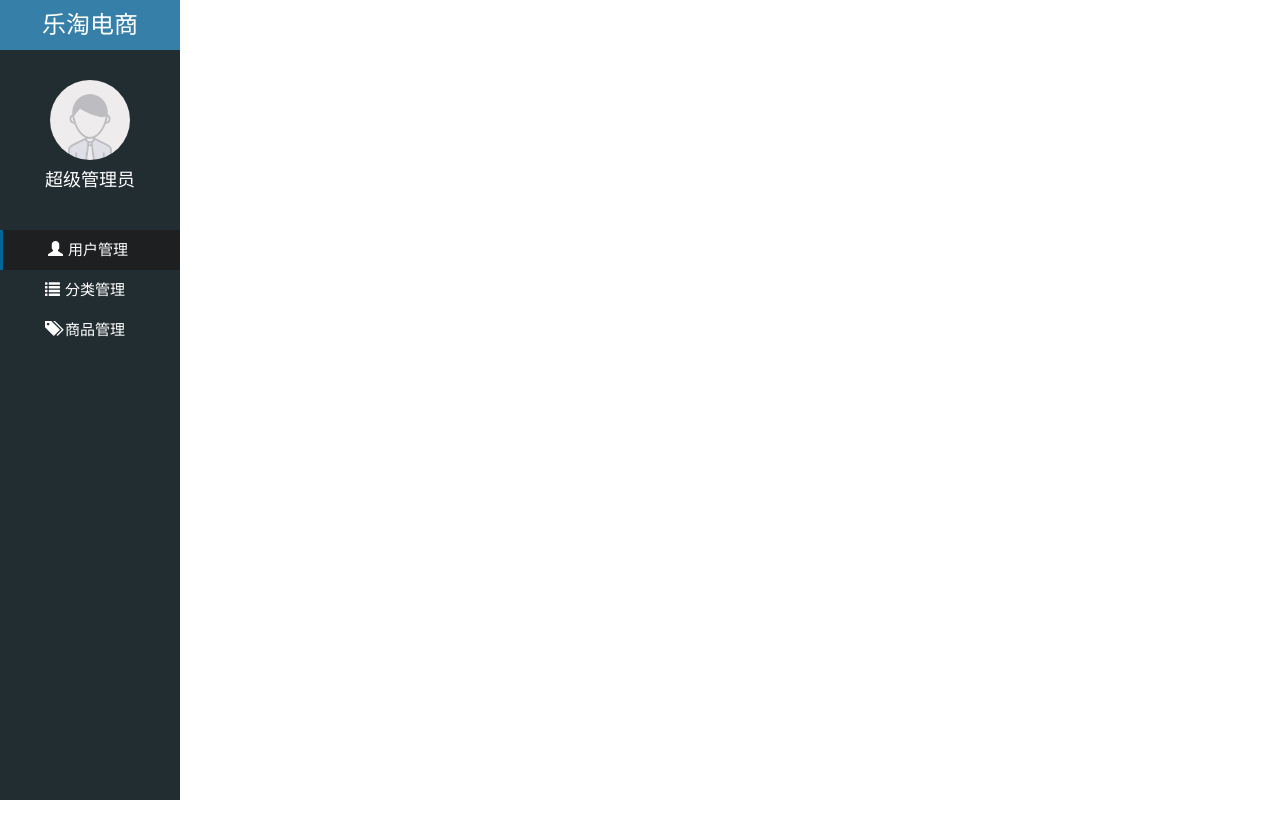
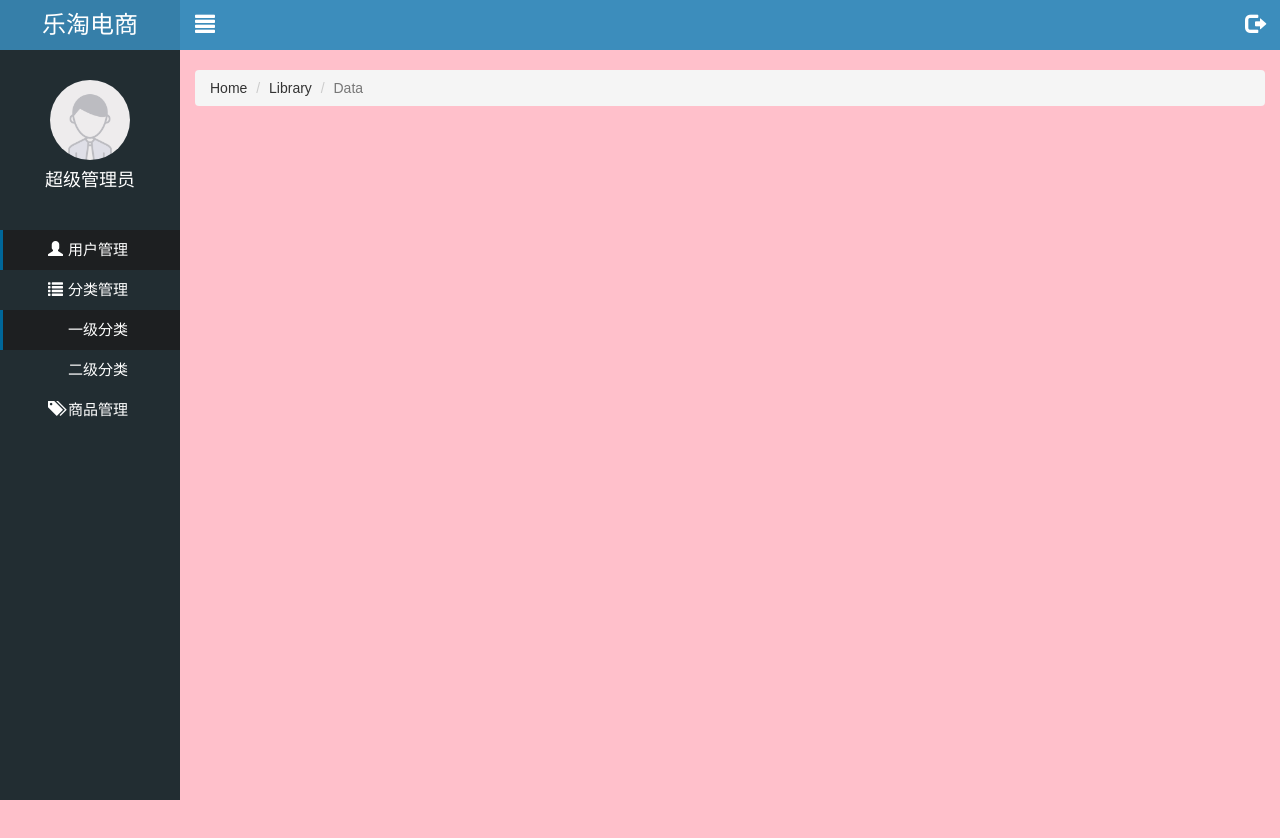
Before and after one commit to MTrainbow/letao, a website: page public/back/index.html in a window 1280 px wide. Before the commit the page ends 800 px from the top, so only its background shows below. Drawn offline with Linux system fonts and the light colour scheme.

Commit message:
静态公共部分

```diff
--- a/public/back/css/common.css
+++ b/public/back/css/common.css
@@ -56,7 +56,9 @@ input,textarea{
 .mt_150 {
    margin-top: 150px;
 }
-
+.mt_20 {
+    margin-top: 20px;
+}
 /*******/
 .body_bg {
     background: #222D32;
@@ -74,6 +76,7 @@ input,textarea{
     background: #222D32;
     /*background: #aaa;*/
     position: fixed;
+    z-index: 999;
     top: 0;
     left: 0;
 }
@@ -115,6 +118,7 @@ input,textarea{
     font-size: 15px;
     color: #fff;
     padding-left: 45px;
+    border-left:3px solid transparent;
 }
 .lt_aside .nav i {
     margin-right: 5px;
@@ -126,3 +130,33 @@ input,textarea{
     background-color: #1D1F21;
     border-left: 3px solid #006699;
 }
+
+/*右侧部分*/
+
+.lt_main {
+    padding-left:180px;
+    height: 1000px;
+    background-color: pink;
+    padding-top: 50px;
+}
+.lt_main .topbar {
+    position: fixed;
+    top: 0;
+    right: 0;
+    height: 50px;
+    width: 100%;
+    line-height: 50px;
+    background-color: #3C8DBC;
+    padding-left: 180PX;
+}
+.lt_main .topbar a {
+    width: 50px;
+    height: 50px;
+    line-height: 50px;
+    text-align: center;
+    font-size: 20px;
+    color: #fff;
+}
+.lt_main .breadcrumb {
+
+}
--- a/public/back/index.html
+++ b/public/back/index.html
@@ -11,24 +11,21 @@
 
 <!--左侧菜单栏-->
 <div class="lt_aside">
-
     <!-- 标题 -->
     <div class="brand"><a href="javascript:void(0)">乐淘电商</a></div>
-
     <!-- 头像 -->
     <div class="user">
         <img src="./images/default.png" alt="">
         <p>超级管理员</p>
     </div>
-
     <!-- 导航-->
     <div class="nav">
         <ul>
             <li><a href="user.html" class="current"><i class="glyphicon glyphicon-user"></i><span>用户管理</span></a></li>
             <li>
-                <a href="#"><i class="glyphicon glyphicon-list"></i><span>分类管理</span></a>
-                <div class="child" style="display: none">
-                    <a href="first.html">一级分类</a>
+                <a href="javascript:;"><i class="glyphicon glyphicon-list"></i><span>分类管理</span></a>
+                <div class="child" style="display: block">
+                    <a href="first.html" class="current">一级分类</a>
                     <a href="second.html">二级分类</a>
                 </div>
             </li>
@@ -38,5 +35,31 @@
 
 </div>
 
+<!--右侧主体部分-->
+<div class="lt_main">
+    <!--topbar部分-->
+    <div class="topbar">
+        <a class="pull-left icon_menu" href="javascript:;"><i class="glyphicon glyphicon-align-justify"></i></a>
+        <a class="pull-right icon_logout" href="javascript:;"><i class="glyphicon glyphicon-log-out"></i></a>
+    </div>
+    <!--内容展示部分-->
+    <div class="container-fluid">
+        <!--路径导航，面包屑-->
+        <ol class="breadcrumb mt_20">
+            <li><a href="#">Home</a></li>
+            <li><a href="#">Library</a></li>
+            <li class="active">Data</li>
+        </ol>
+
+    </div>
+
+</div>
+
+<script src="./lib/jquery/jquery.min.js"></script>
+<script src="./lib/bootstrap/js/bootstrap.min.js"></script>
+<script src="./lib/nprogress/nprogress.js"></script>
+<script src="./lib/bootstrap-validator/js/bootstrapValidator.min.js"></script>
+<script src="./js/common.js"></script>
+<script src="js/login.js"></script>
 </body>
 </html>
```
